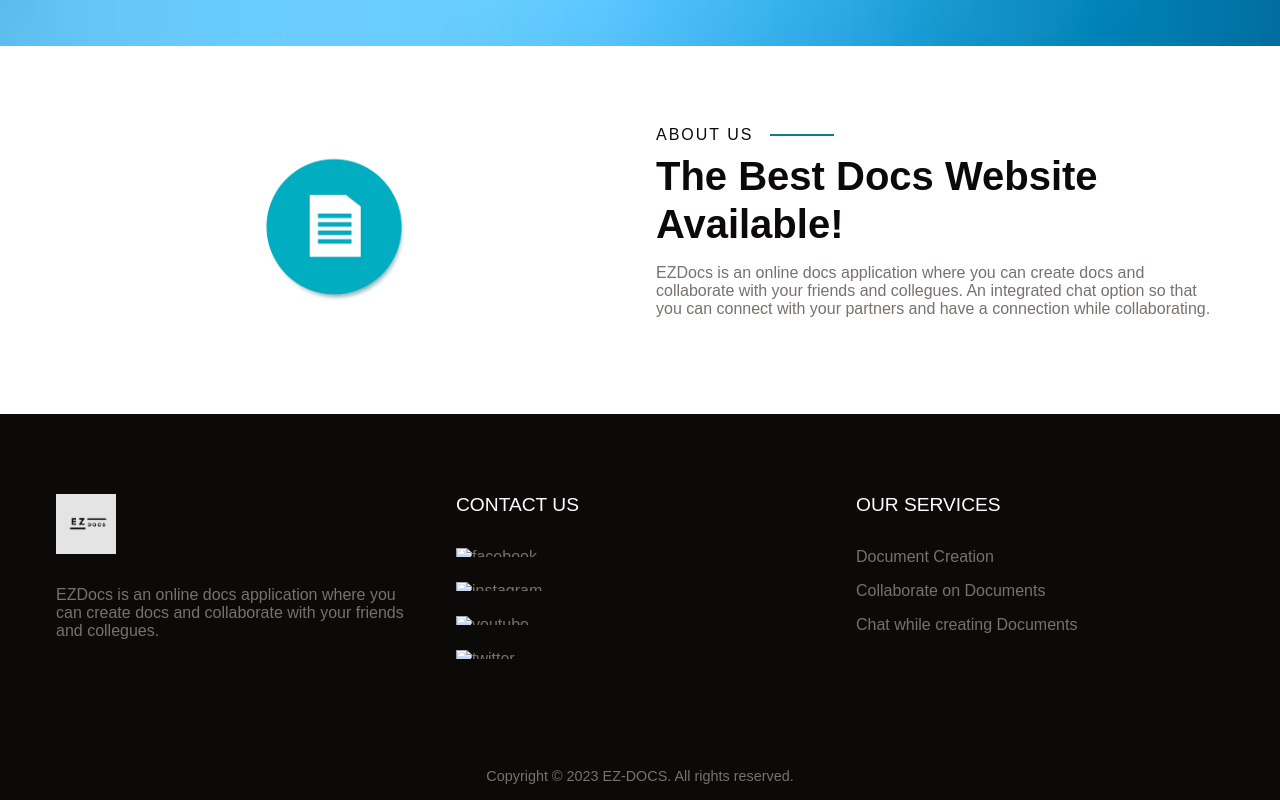
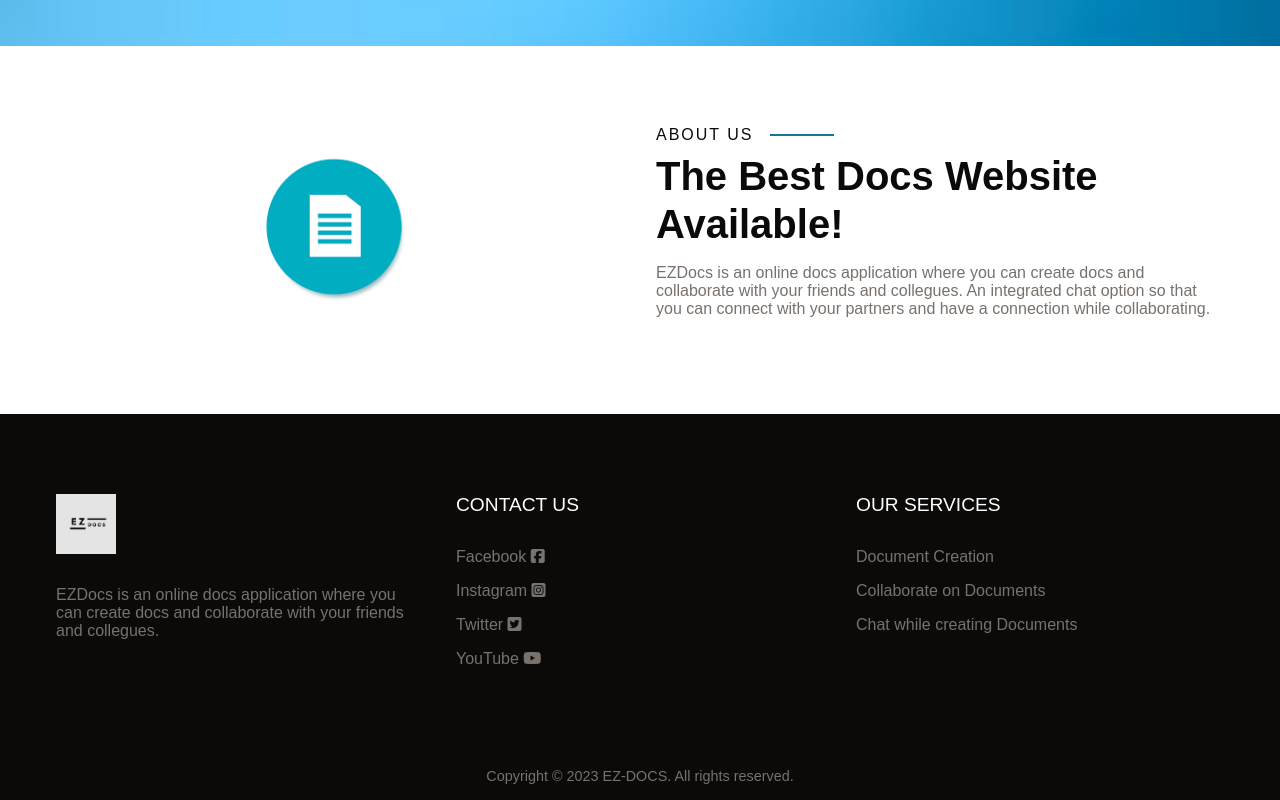
Before and after one commit to RajatKumarJangid/Interface-Ideaal-2345, a plain HTML site: page client/index.html in a window 1280 px wide. Shown: the part 660-1460 px from the top of the page. Drawn offline with nearby package versions, Linux system fonts and the light colour scheme.

Commit message:
minor changes

```diff
--- a/client/index.html
+++ b/client/index.html
@@ -66,10 +66,10 @@
         <div class="footer__col">
           <h4>CONTACT US</h4>
           <ul class="footer__links">
-            <li><a href="#"><img src="assets/facebook.png" alt="facebook" /></a></li>
-            <li><a href="#"><img src="assets/instagram.png" alt="instagram" /></a></li>
-            <li><a href="#"><img src="assets/youtube.png" alt="youtube" /></a></li>
-            <li><a href="#"><img src="assets/twitter.png" alt="twitter" /></a></li>
+            <li><a href="#">Facebook <i class="fa-brands fa-square-facebook"></i></a></li>
+            <li><a href="#">Instagram <i class="fa-brands fa-square-instagram"></i></a></li>
+            <li><a href="#">Twitter <i class="fa-brands fa-square-twitter"></i></a></li>
+            <li><a href="#">YouTube <i class="fa-brands fa-youtube"></i></a></li>
           </ul>
         </div>
         <div class="footer__col">
@@ -91,7 +91,7 @@
         Copyright © 2023 EZ-DOCS. All rights reserved.
       </div>
     </footer>
-
+    <script src="https://kit.fontawesome.com/fecffdfcde.js" crossorigin="anonymous"></script>
     <script src="https://unpkg.com/scrollreveal"></script>
     <script src="./main.js"></script>
   </body>
```
